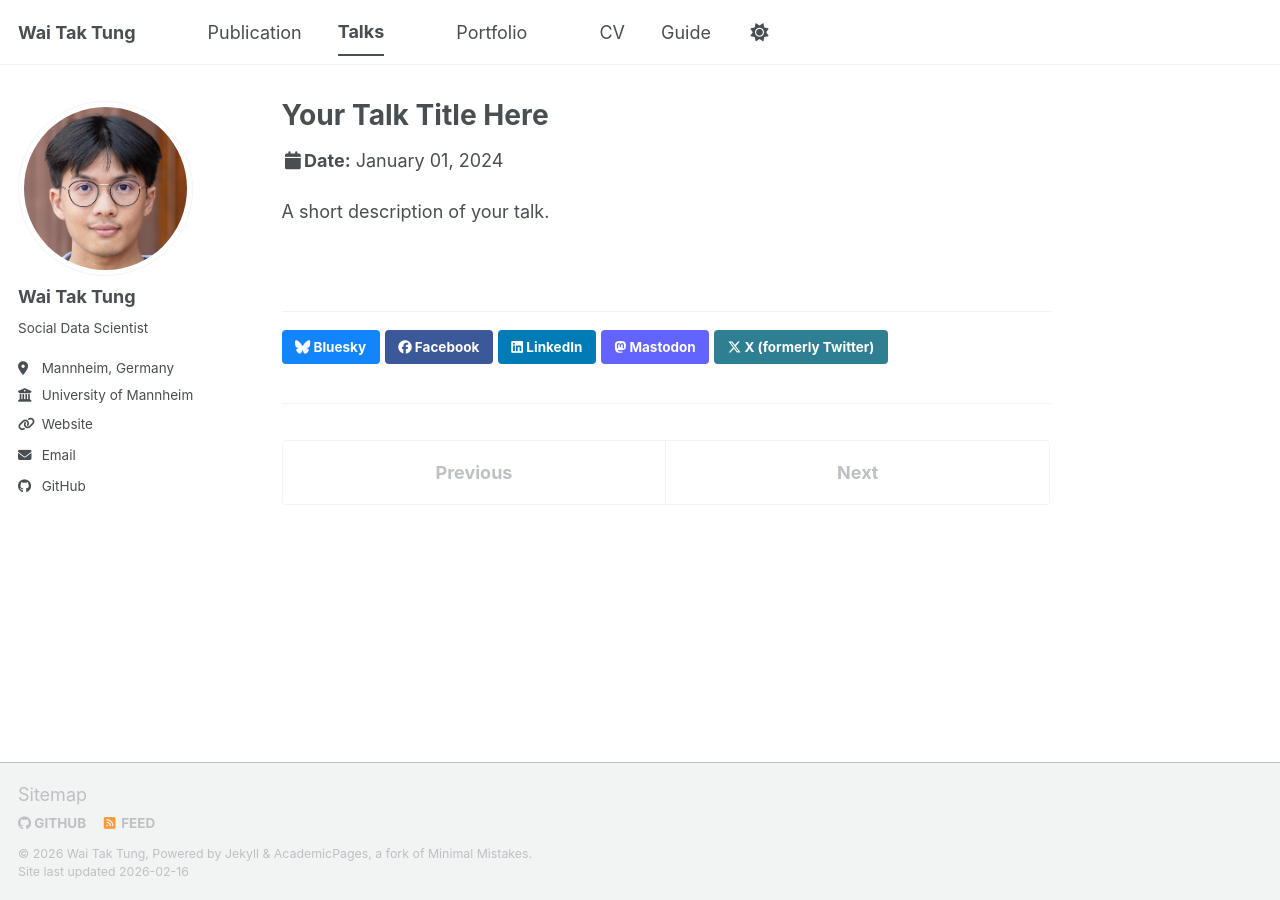
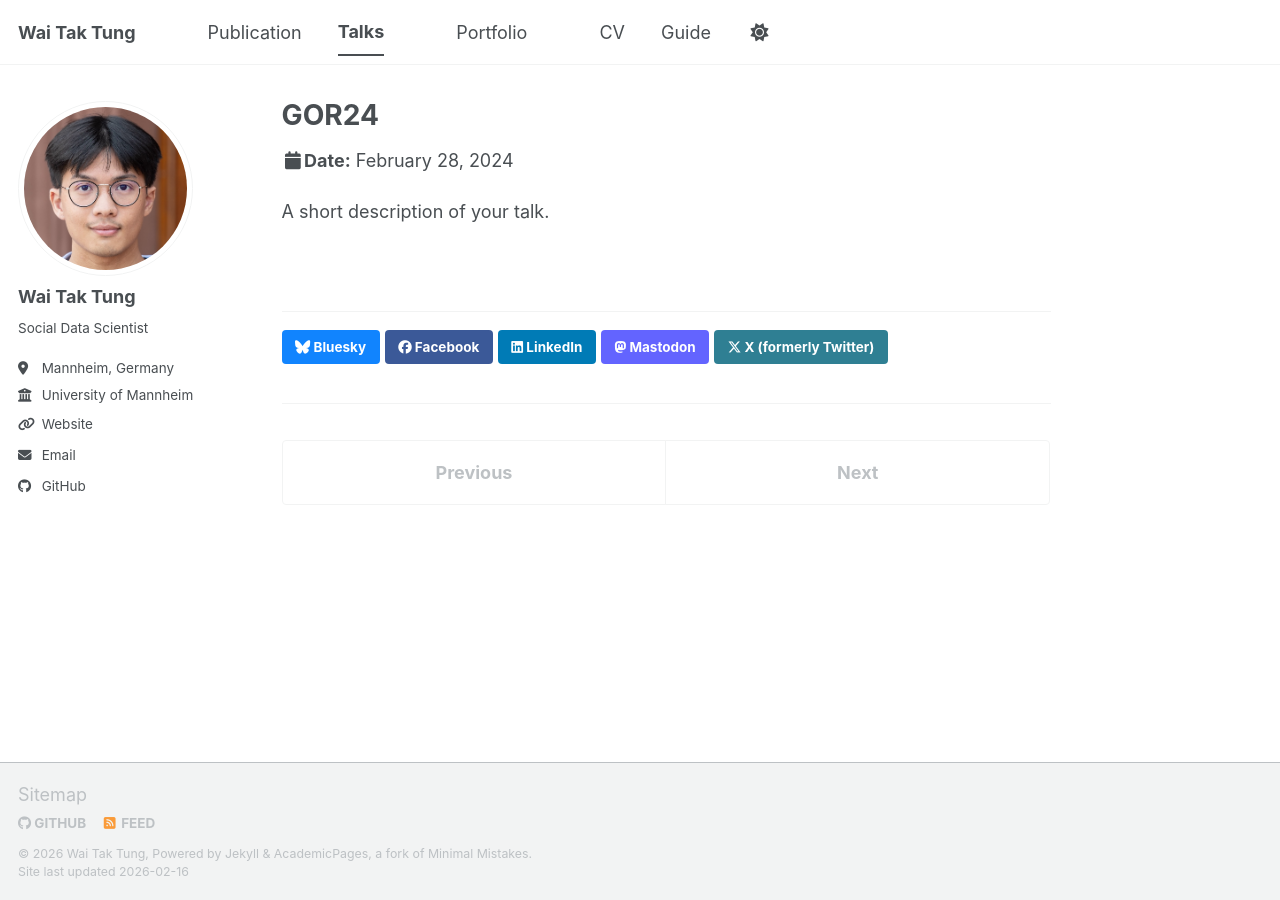
Before and after one commit to wttung/wttung.github.io, a Jekyll site: the page built from _talks/yourfile.md, in a window 1280 px wide. Built offline with Jekyll 4.4.1, drawn with Linux system fonts in a browser that asks for light colours; a script bundle is joined from its source files by our own code; library files that are not in the unit come from our copies.

Commit message:
Update yourfile.md

```diff
--- a/_talks/yourfile.md
+++ b/_talks/yourfile.md
@@ -1,11 +1,11 @@
 ---
-title: "Your Talk Title Here"
-collection: talks
-type: "Conference presentation"
-permalink: /talks/MASS24
-venue: "MASS 2024"
-date: 2024-01-01
-location: "City, Country"
+title: "GOR24"
+collection: Conference presentation
+type:
+permalink:
+venue: "Colonge Colonge"
+date: 2024-02-28
+location: "Colonge, Germany"
 ---
 
 A short description of your talk.
```
